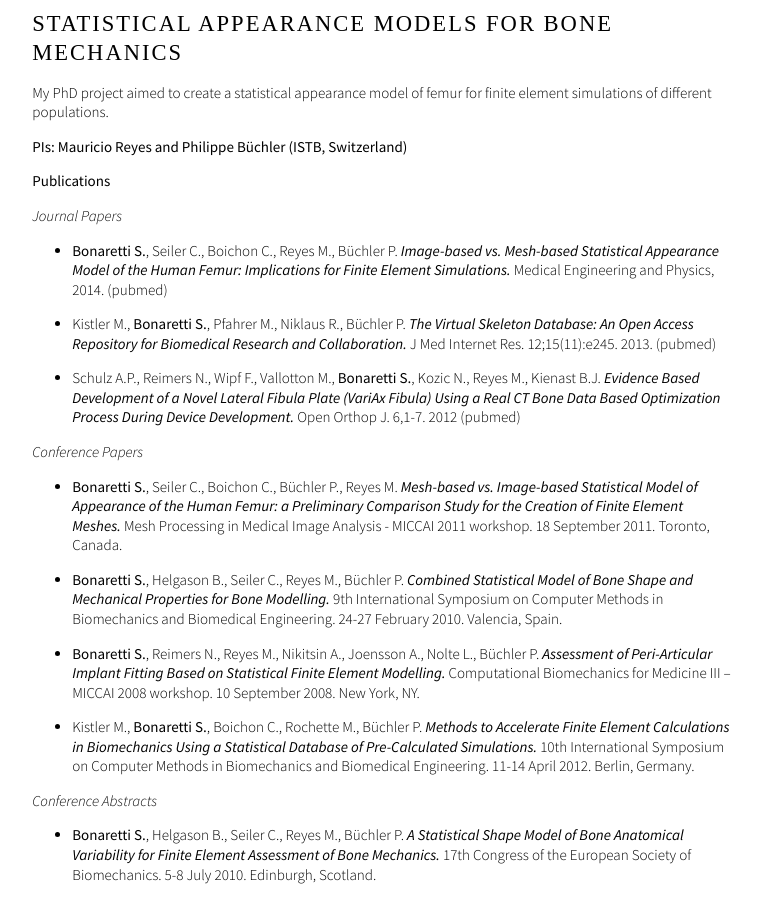
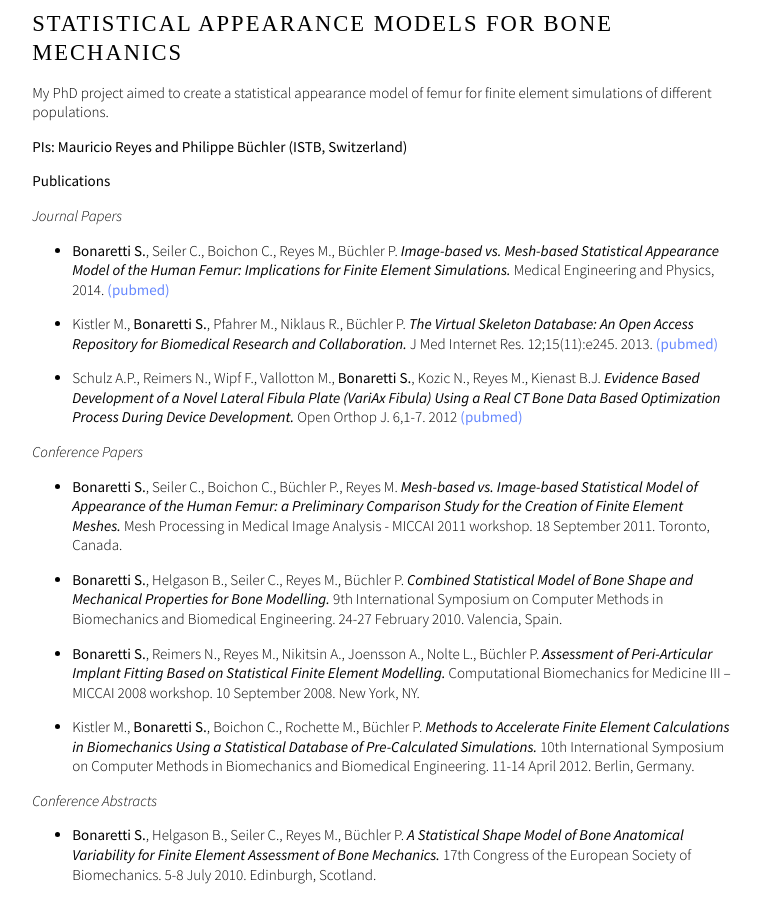
Before and after one commit to sbonaretti/sbonaretti.github.io, a Jekyll site: the page built from Projects.md, in a window 1280 px wide and 900 px high, scrolled down 2278 px. Shown: the whole window, without its empty margins (257-1017 px from the left). Built offline with Jekyll 4.4.1, drawn with Linux system fonts in a browser that asks for light colours; some web fonts are replaced; part of the change alters nothing that is shown.

```diff
--- a/Projects.md
+++ b/Projects.md
@@ -90,11 +90,11 @@ My PhD project aimed to create a statistical appearance model of femur for finit
 
 _Journal Papers_
 
-* **Bonaretti S.**, Seiler C., Boichon C.,  Reyes M., Büchler P. **_Image-based vs. Mesh-based Statistical Appearance Model of the Human Femur: Implications for Finite Element Simulations._** Medical Engineering and Physics, 2014. (pubmed)
+* **Bonaretti S.**, Seiler C., Boichon C.,  Reyes M., Büchler P. **_Image-based vs. Mesh-based Statistical Appearance Model of the Human Femur: Implications for Finite Element Simulations._** Medical Engineering and Physics, 2014. [(pubmed)](){:target="_blank"}
 
-* Kistler M., **Bonaretti S.**, Pfahrer M., Niklaus R., Büchler P. **_The Virtual Skeleton Database: An Open Access Repository for Biomedical Research and Collaboration._** J Med Internet Res. 12;15(11):e245. 2013. (pubmed)
+* Kistler M., **Bonaretti S.**, Pfahrer M., Niklaus R., Büchler P. **_The Virtual Skeleton Database: An Open Access Repository for Biomedical Research and Collaboration._** J Med Internet Res. 12;15(11):e245. 2013. [(pubmed)](){:target="_blank"}
 
-* Schulz A.P., Reimers N., Wipf F., Vallotton M., **Bonaretti S.**, Kozic N., Reyes M., Kienast B.J. **_Evidence Based Development of a Novel Lateral Fibula Plate (VariAx Fibula) Using a Real CT Bone Data Based Optimization Process During Device Development._** Open Orthop J. 6,1-7. 2012 (pubmed)
+* Schulz A.P., Reimers N., Wipf F., Vallotton M., **Bonaretti S.**, Kozic N., Reyes M., Kienast B.J. **_Evidence Based Development of a Novel Lateral Fibula Plate (VariAx Fibula) Using a Real CT Bone Data Based Optimization Process During Device Development._** Open Orthop J. 6,1-7. 2012 [(pubmed)](){:target="_blank"}
 
 _Conference Papers_
 
```
